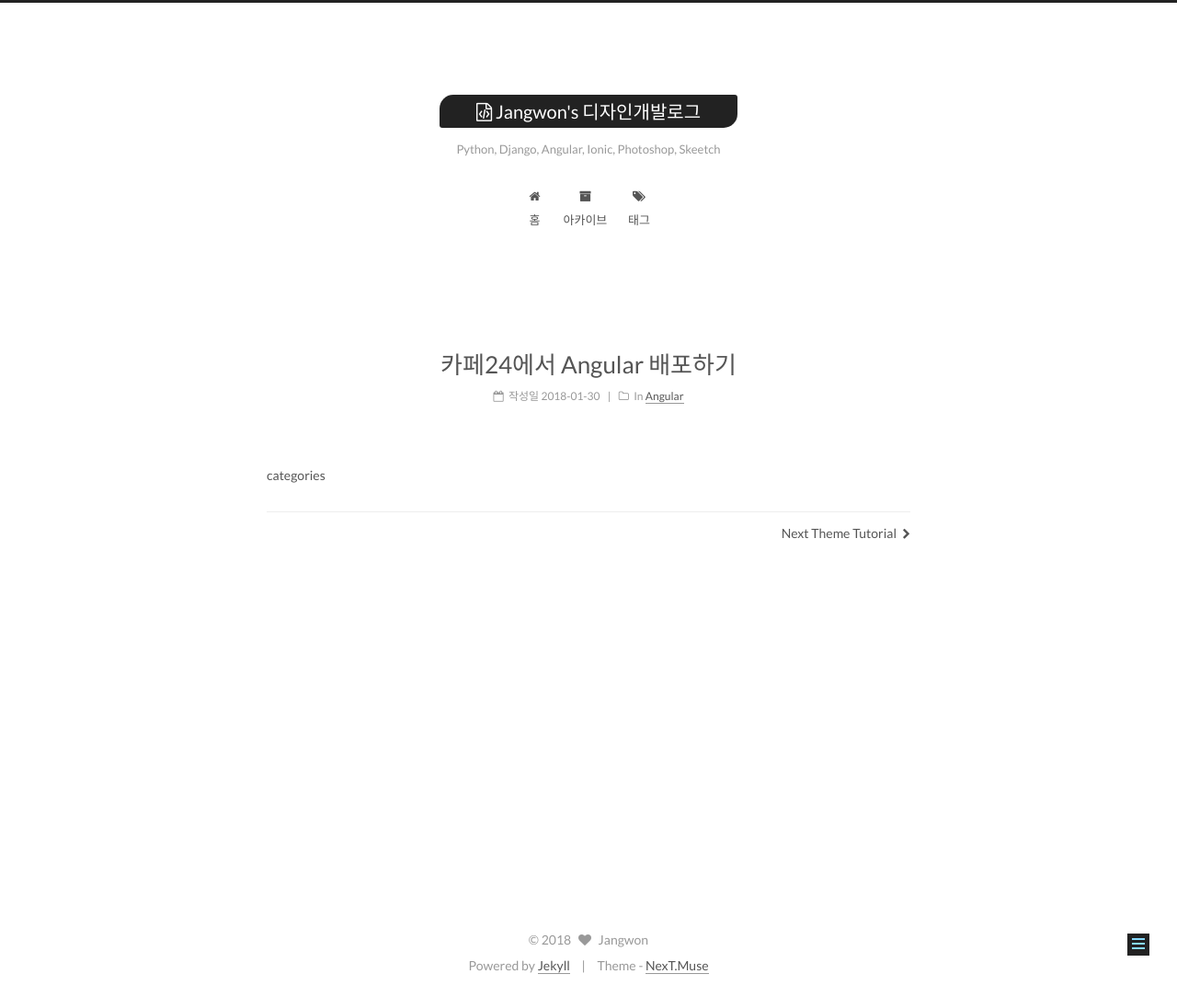
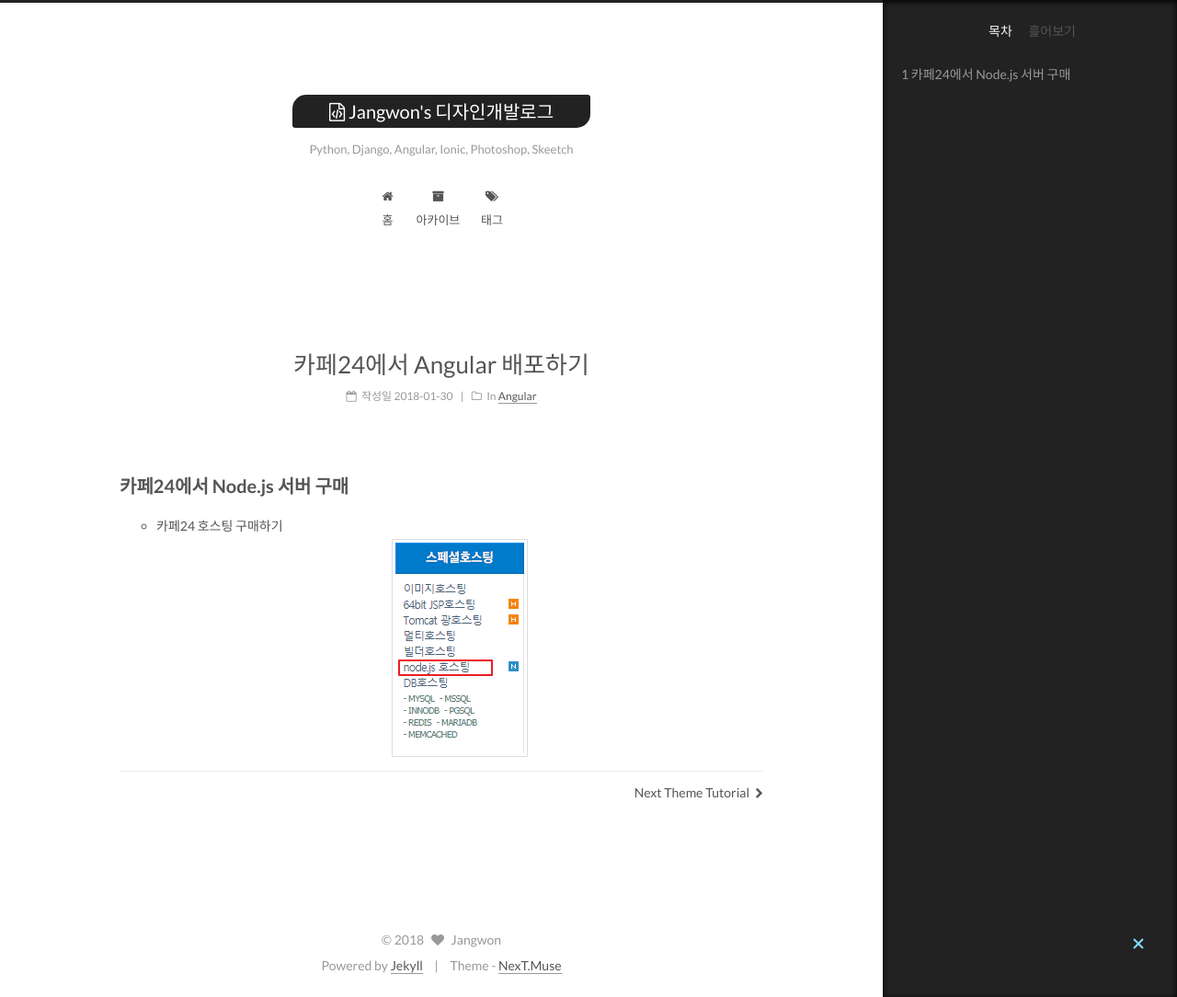
Before and after one commit to wkddnjset/wkddnjset.github.io, a Jekyll site: the page built from _posts/2018-01-30-카페24에서-Angular-배포하기.md, in a window 1280 px wide and 1084 px high. Shown: the whole window at 92% size. Built offline with Jekyll 4.4.1, drawn with Linux system fonts in a browser that asks for light colours.

Commit message:
2018-01-30

```diff
--- a/_posts/2018-01-30-카페24에서-Angular-배포하기.md
+++ b/_posts/2018-01-30-카페24에서-Angular-배포하기.md
@@ -6,4 +6,7 @@ categories:
 tags:
 ---
 
-categories
+## 카페24에서 Node.js 서버 구매
+
+* 카페24 호스팅 구매하기
+![Cafe24 Node.js 호스팅](https://raw.githubusercontent.com/wkddnjset/wkddnjset.github.io/master/_posts/images/2018-01-30/cafe24_01.png)
```
Also changed, not shown: _posts/2017-07-20-next-tutorial.md (+1 -1 lines).
